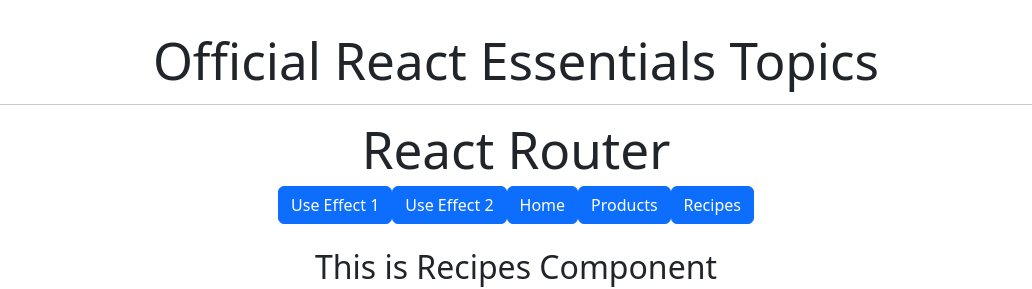
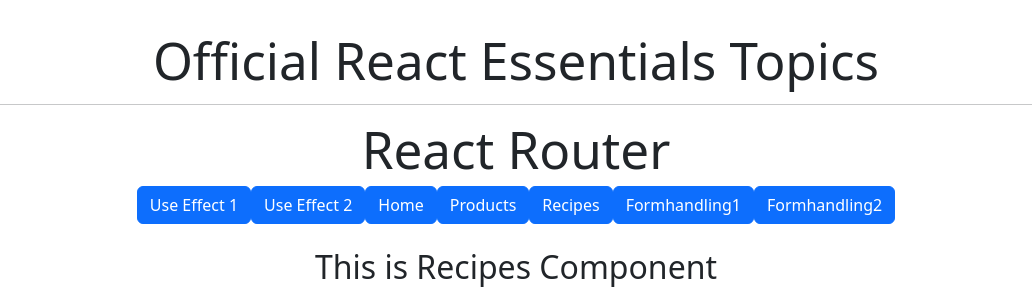
Before and after one commit to Akshaygohrava/React-Essentials, a React (Vite) app: page /Recipes in a window 1280 px wide. Shown: the top 289 px of the page, without its empty margins (124-1156 px from the left). Built offline with nearby package versions, Linux system fonts and the light colour scheme; no server answers.

Commit message:
Add Formhandling

```diff
--- a/package.json
+++ b/package.json
@@ -12,6 +12,7 @@
   "dependencies": {
     "react": "^19.2.0",
     "react-dom": "^19.2.0",
+    "react-hook-form": "^7.71.1",
     "react-router-dom": "^7.13.0"
   },
   "devDependencies": {
--- /dev/null
+++ b/src/Components/React-Routing/Formhandling1.jsx
@@ -0,0 +1,11 @@
+import React from 'react'
+import Routes from './Routes'
+
+export default function Formhandling1() {
+  return (
+    <>
+       <Routes/>
+        <h1>Form Handling 1</h1>
+    </>
+  )
+}
--- /dev/null
+++ b/src/Components/React-Routing/Formhandling2.jsx
@@ -0,0 +1,11 @@
+import React from 'react'
+import Routes from './Routes'
+
+export default function Formhandling2() {
+  return (
+    <>
+        <Routes />
+       <h1>Form Handling 2</h1>
+    </>
+  )
+}
--- a/src/Components/React-Routing/Routes.jsx
+++ b/src/Components/React-Routing/Routes.jsx
@@ -8,6 +8,8 @@
        <Link className='btn btn-primary' to={"/"}>Home</Link>
        <Link className='btn btn-primary' to={"/Products"}>Products</Link>
        <Link className='btn btn-primary' to={"/Recipes"}>Recipes</Link>
+       <Link className='btn btn-primary' to={"/Formhandling1"}>Formhandling1</Link>
+       <Link className='btn btn-primary' to={"/Formhandling2"}>Formhandling2</Link>
     </>
   )
 }
```
Also changed, not shown: src/Components/React-Routing/Router.jsx (+8 -0 lines), 1 other file (tests, documents, lock files or other folders).
